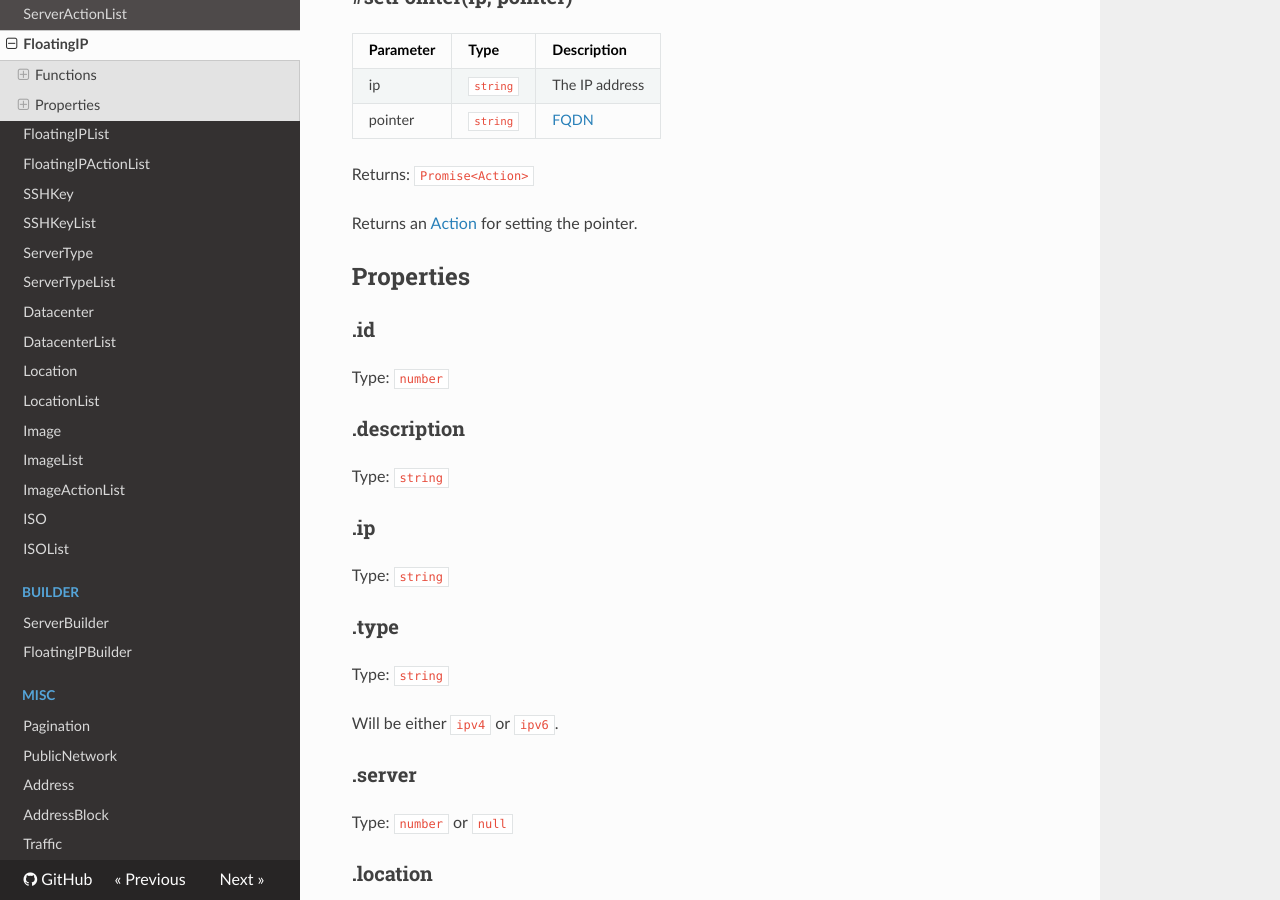
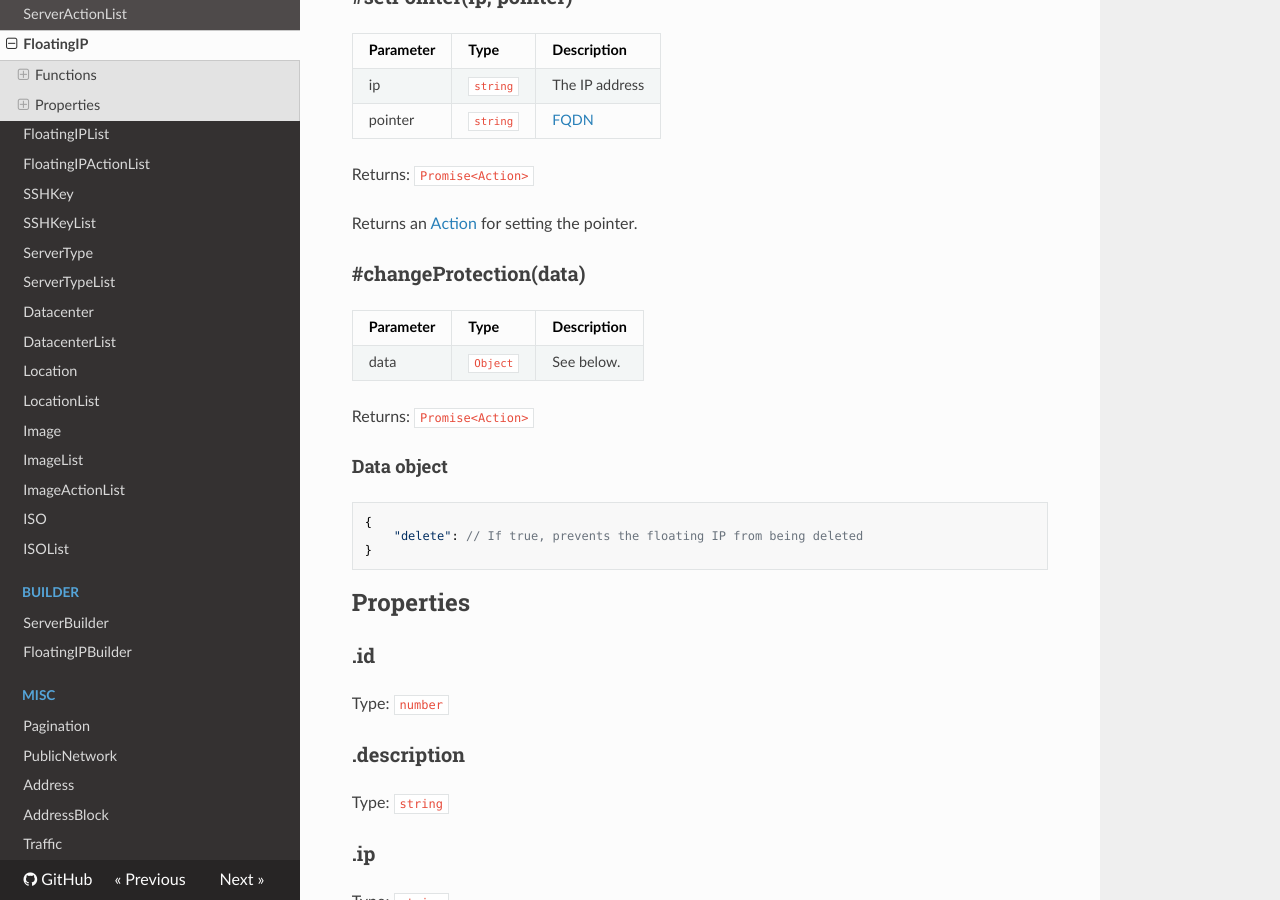
Before and after one commit to dennisbruner/hcloud-js, an MkDocs documentation site: the page built from docs/api/floatingips/floatingip.md, in a window 1280 px wide and 900 px high, scrolled down 2196 px. Built offline with MkDocs 1.6.1, drawn with Linux system fonts in a browser that asks for light colours; nearby versions of some CDN libraries; old or Windows-style settings are respelled for this version of MkDocs.

Commit message:
docs: Add missing changeProtection function to FloatingIP

````diff
--- a/docs/api/floatingips/floatingip.md
+++ b/docs/api/floatingips/floatingip.md
@@ -93,6 +93,22 @@ Returns: `Promise<Action>`
 
 Returns an [Action](../actions/action.md) for setting the pointer.
 
+### \#changeProtection(data)
+
+| Parameter | Type               | Description |
+| --------- | ------------------ | ----------- |
+| data      | `Object`           | See below.  |
+
+Returns: `Promise<Action>`
+
+#### Data object
+
+```javascript
+{
+    "delete": // If true, prevents the floating IP from being deleted
+}
+```
+
 ## Properties
 
 ### .id
````
